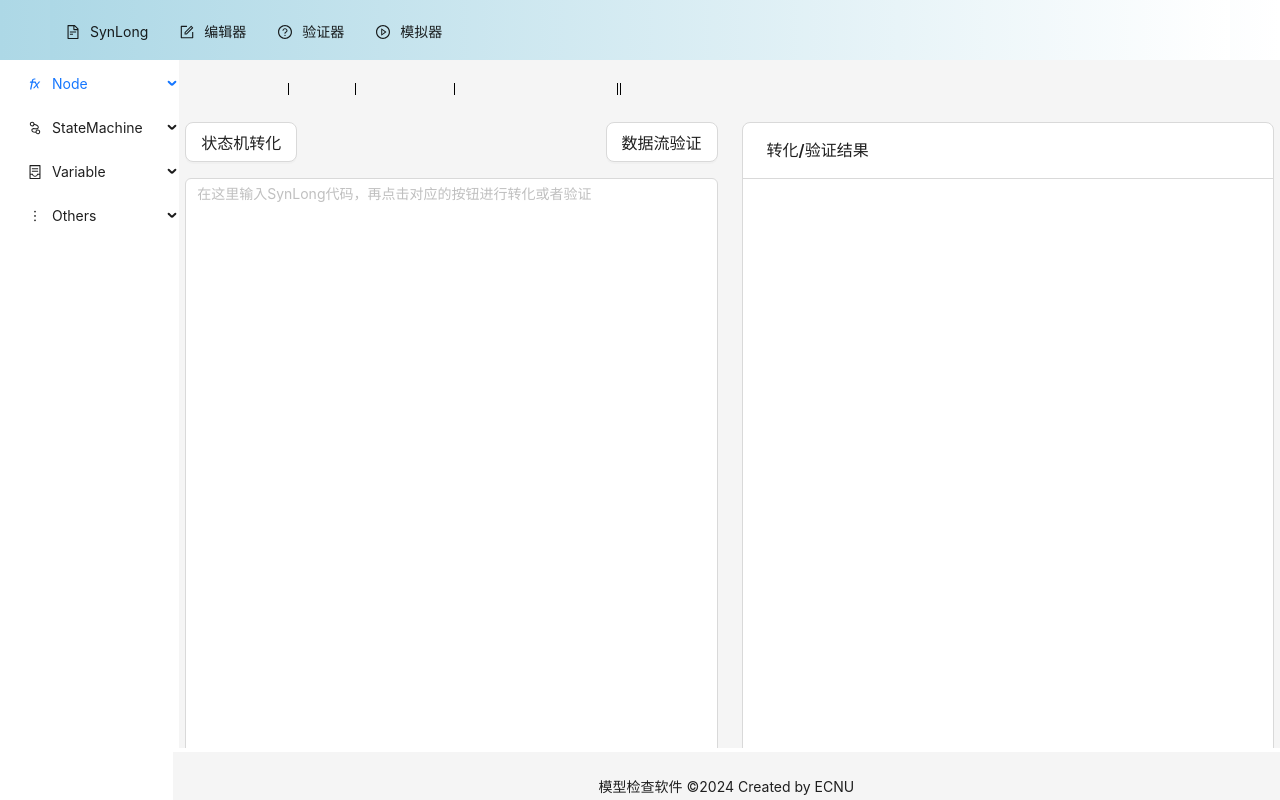
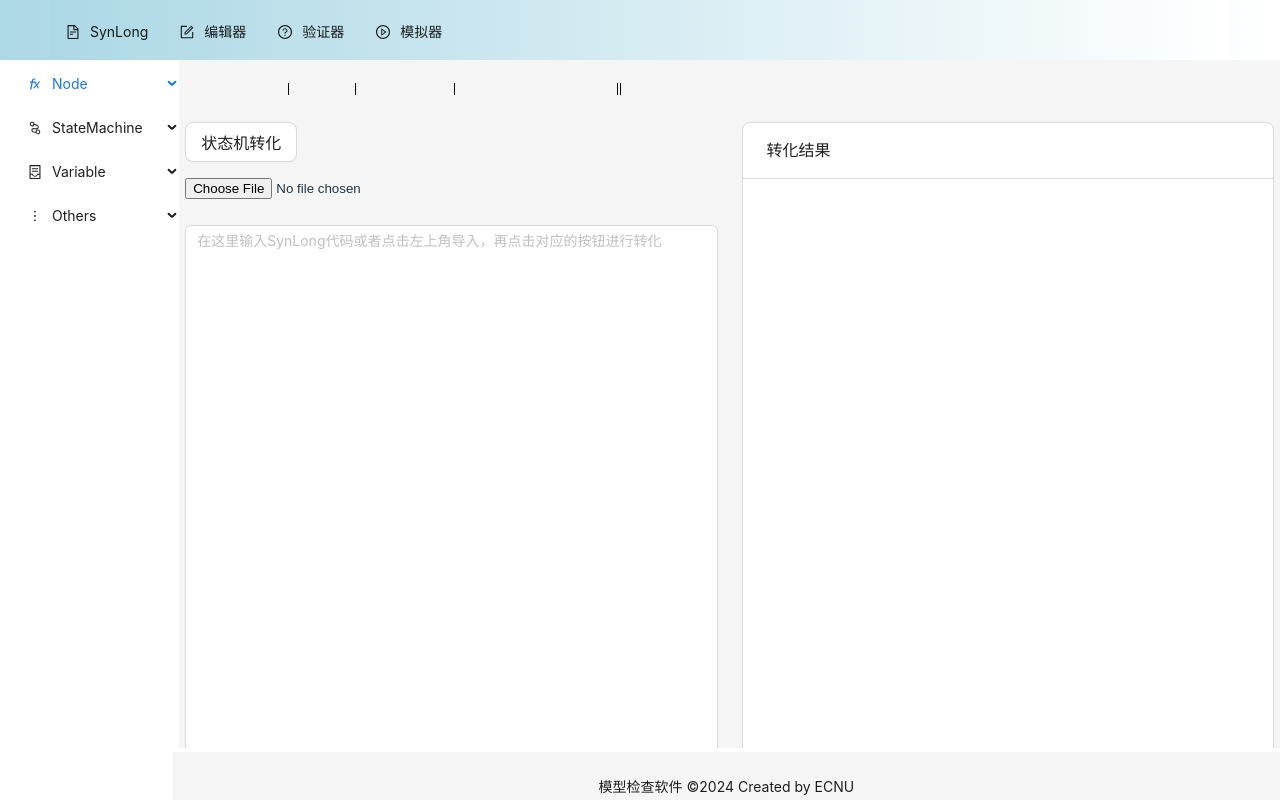
Before and after one commit to NicholasStone/check-frontend, a React (Vite) app: page /lustre in a window 1280 px wide. Built offline with nearby package versions, Linux system fonts and the light colour scheme.

Commit message:
feat：新增了synlong文件导入功能，新增synlong编辑器缓存

```diff
--- a/src/pages/LustrePanel/index.jsx
+++ b/src/pages/LustrePanel/index.jsx
@@ -1,5 +1,5 @@
 import {Button, Card, ConfigProvider, Flex, Input, Layout, notification} from "antd"
-import {useRef, useState} from "react"
+import {useRef, useState, useEffect} from "react"
 import {request} from "../../utils"
 import {useDispatch} from "react-redux";
 import {setParsedSynLong} from "../../store/modules/lustre/synlong.jsx";
@@ -8,9 +8,24 @@ function LustrePanel() {
   const synlongRef = useRef(null)
   const {TextArea} = Input
   const [value, setValue] = useState("")
+  const [synlongValue, setSynlongValue] = useState(localStorage.getItem('synlongValue') || "");
   const [api, contextHolder] = notification.useNotification();
   // 在EditorPanel组件中，当编辑器内容变化时调用
   const dispatch = useDispatch(); // 假设使用Redux
+
+  // 文件导入处理函数
+  const handleFileImport = (event) => {
+    const file = event.target.files[0];
+    if (file) {
+      const reader = new FileReader();
+      reader.onload = (e) => {
+        const content = e.target.result;
+        synlongRef.current.resizableTextArea.textArea.value = content;
+        handleEditorChange(); // 更新全局状态
+      };
+      reader.readAsText(file);
+    }
+  };
 
   // TODO: 解析函数
   function parseEditorContent(content) {
@@ -27,7 +42,12 @@ function LustrePanel() {
     const parsedItems = parseEditorContent(file);
     // 更新全局状态
     dispatch(setParsedSynLong(parsedItems)); // 假设有这样一个action
+    setSynlongValue(file); // 更新synlongValue状态
   }
+
+  useEffect(() => {
+    localStorage.setItem('synlongValue', synlongValue);
+  }, [synlongValue]);
 
   async function checkDataFlow() {
     const file = synlongRef.current.resizableTextArea.textArea.value
@@ -71,10 +91,12 @@ function LustrePanel() {
           <Flex vertical style={{width: '50%'}} gap='middle'>
             <div>
               <Button style={{float: 'left'}} size="large" onClick={convertToJson}>状态机转化</Button>
-              <Button style={{float: 'right'}} size="large" onClick={checkDataFlow}>数据流验证</Button>
+              {/*<Button style={{float: 'right'}} size="large" onClick={checkDataFlow}>数据流验证</Button>*/}
             </div>
+            <input type="file" accept=".txt" onChange={handleFileImport} style={{marginBottom: '10px'}} />
             <TextArea ref={synlongRef} style={{resize: 'vertical', height: '660px'}} onChange={handleEditorChange}
-                      placeholder="在这里输入SynLong代码，再点击对应的按钮进行转化或者验证"></TextArea>
+                      value={synlongValue}
+                      placeholder="在这里输入SynLong代码或者点击左上角导入，再点击对应的按钮进行转化"></TextArea>
           </Flex>
           <ConfigProvider
             theme={{
@@ -83,7 +105,7 @@ function LustrePanel() {
               },
             }}
           >
-            <Card style={{width: '50%', whiteSpace: 'pre-wrap'}} title="转化/验证结果">{value}</Card>
+            <Card style={{width: '50%', whiteSpace: 'pre-wrap'}} title="转化结果">{value}</Card>
           </ConfigProvider>
 
         </Flex>
```
Also changed, not shown: 1 other file (tests, documents, lock files or other folders).
